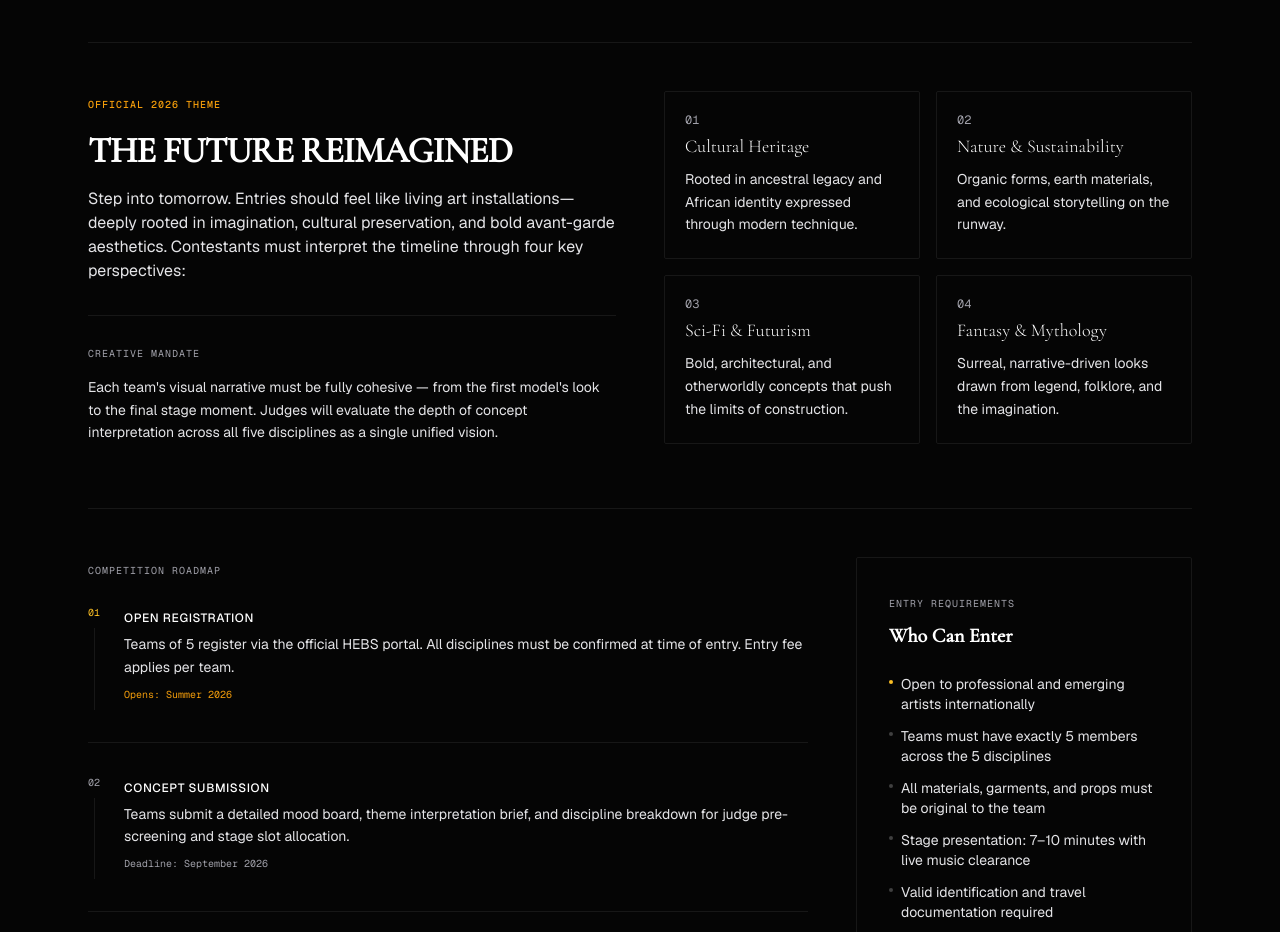
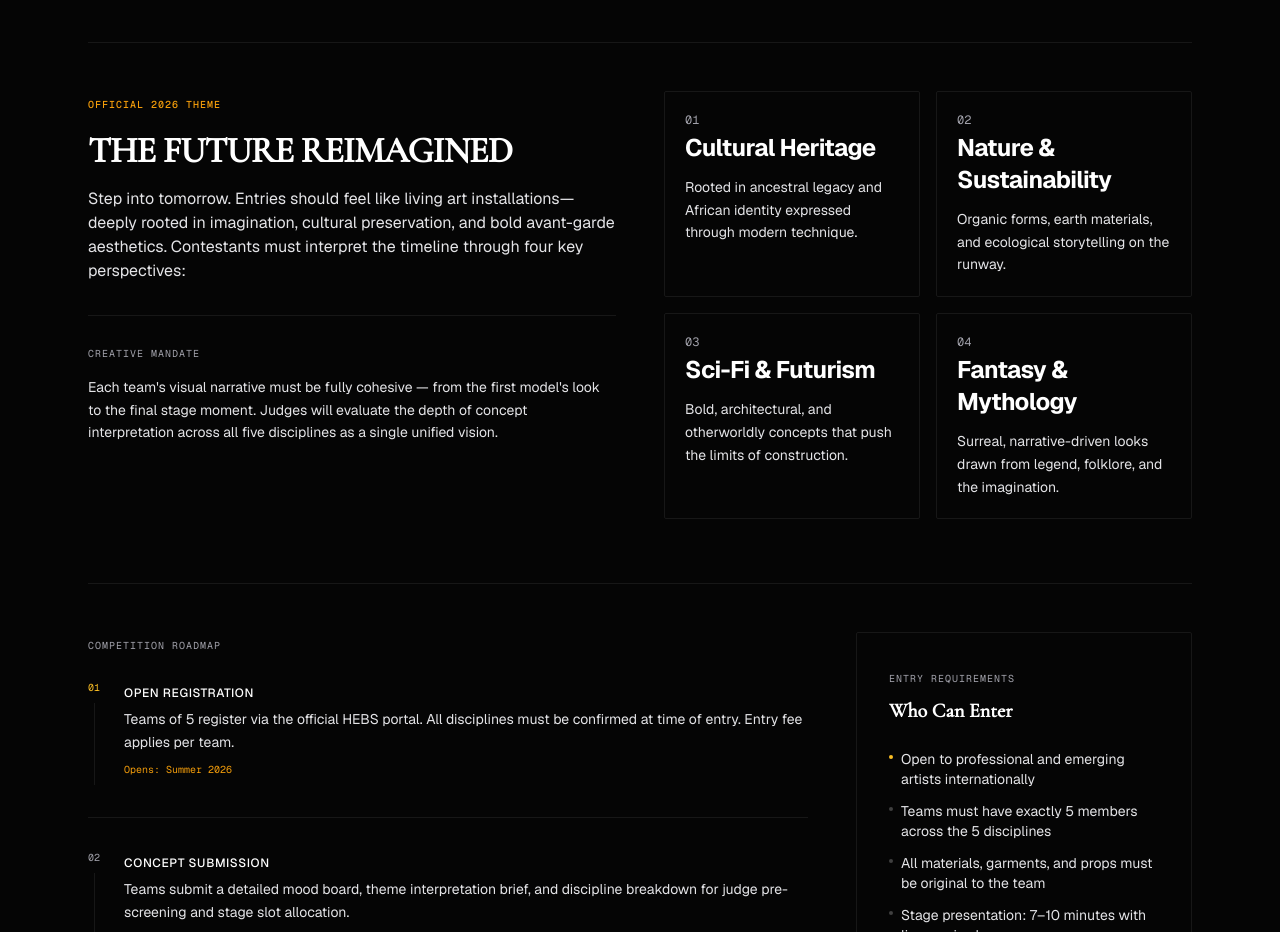
Before and after one commit to alexis800-glitch/hebs-lagos-2026, a Next.js app: page /competition/crowned-icons in a window 1280 px wide. Shown: the part 940-1872 px from the top of the page. Built offline with nearby package versions, Linux system fonts and the light colour scheme.

Commit message:
style: bold theme card headers in PrizeGrid 2x2 grid

```diff
--- a/components/PrizeGrid.tsx
+++ b/components/PrizeGrid.tsx
@@ -206,23 +206,23 @@ export default function PrizeGrid({ initialTab = 'crowned', isSubPage = false }:
             <div className="grid grid-cols-2 gap-4">
               <div className="border border-neutral-900 p-5 rounded-sm">
                 <span className="font-mono text-xs text-zinc-400 block mb-1">01</span>
-                <span className="font-serif text-lg text-white font-light">Cultural Heritage</span>
-                <p className="font-sans text-sm text-zinc-200 mt-2 leading-relaxed">Rooted in ancestral legacy and African identity expressed through modern technique.</p>
+                <h3 className="text-white text-xl md:text-2xl font-bold tracking-tight mb-3">Cultural Heritage</h3>
+                <p className="font-sans text-sm text-zinc-200 leading-relaxed">Rooted in ancestral legacy and African identity expressed through modern technique.</p>
               </div>
               <div className="border border-neutral-900 p-5 rounded-sm">
                 <span className="font-mono text-xs text-zinc-400 block mb-1">02</span>
-                <span className="font-serif text-lg text-white font-light">Nature & Sustainability</span>
-                <p className="font-sans text-sm text-zinc-200 mt-2 leading-relaxed">Organic forms, earth materials, and ecological storytelling on the runway.</p>
+                <h3 className="text-white text-xl md:text-2xl font-bold tracking-tight mb-3">Nature & Sustainability</h3>
+                <p className="font-sans text-sm text-zinc-200 leading-relaxed">Organic forms, earth materials, and ecological storytelling on the runway.</p>
               </div>
               <div className="border border-neutral-900 p-5 rounded-sm">
                 <span className="font-mono text-xs text-zinc-400 block mb-1">03</span>
-                <span className="font-serif text-lg text-white font-light">Sci-Fi & Futurism</span>
-                <p className="font-sans text-sm text-zinc-200 mt-2 leading-relaxed">Bold, architectural, and otherworldly concepts that push the limits of construction.</p>
+                <h3 className="text-white text-xl md:text-2xl font-bold tracking-tight mb-3">Sci-Fi & Futurism</h3>
+                <p className="font-sans text-sm text-zinc-200 leading-relaxed">Bold, architectural, and otherworldly concepts that push the limits of construction.</p>
               </div>
               <div className="border border-neutral-900 p-5 rounded-sm">
                 <span className="font-mono text-xs text-zinc-400 block mb-1">04</span>
-                <span className="font-serif text-lg text-white font-light">Fantasy & Mythology</span>
-                <p className="font-sans text-sm text-zinc-200 mt-2 leading-relaxed">Surreal, narrative-driven looks drawn from legend, folklore, and the imagination.</p>
+                <h3 className="text-white text-xl md:text-2xl font-bold tracking-tight mb-3">Fantasy & Mythology</h3>
+                <p className="font-sans text-sm text-zinc-200 leading-relaxed">Surreal, narrative-driven looks drawn from legend, folklore, and the imagination.</p>
               </div>
             </div>
           </div>
```
